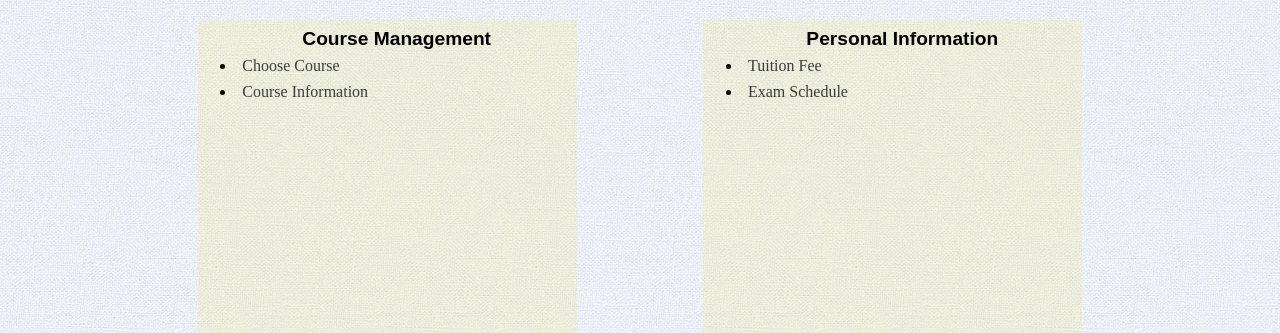
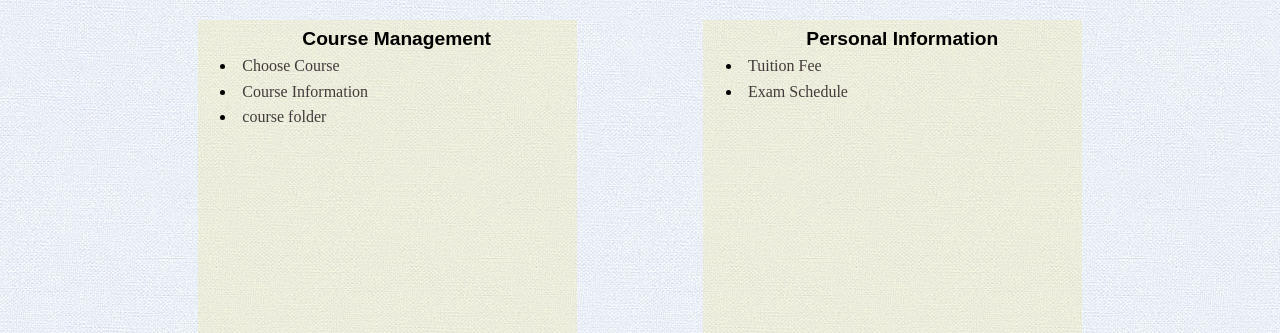
Before and after one commit to NeroZhangTianpeng/PA2550_CourseSystem, a PHP site: page /indexStu.php in a window 1280 px wide. Shown: the part 122-455 px from the top of the page. Run offline with PHP 8.4, Linux system fonts and the light colour scheme.

Commit message:
Add course folder link in indexStu

```diff
--- a/indexStu.php
+++ b/indexStu.php
@@ -15,6 +15,7 @@
        <p class="divTitle">Course Management</p>
        <li><a href="course.php">Choose Course</a></li>
        <li><a href="showStudentInfoForStu.php">Course Information</a></li>
+       <li><a href="courseFolder.php">course folder</a></li>
    </div>
    <div class="divForRight">
        <p class="divTitle">Personal Information</p>
```
